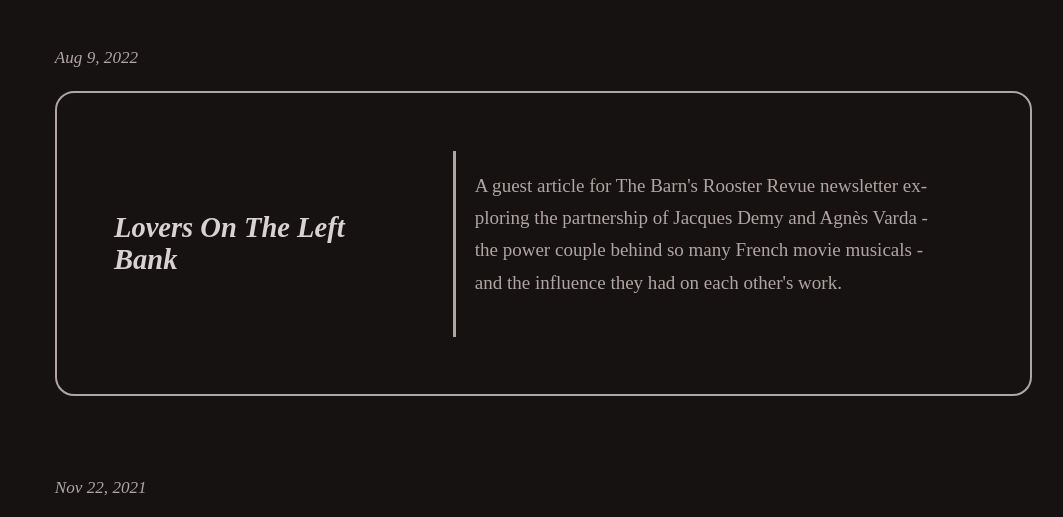
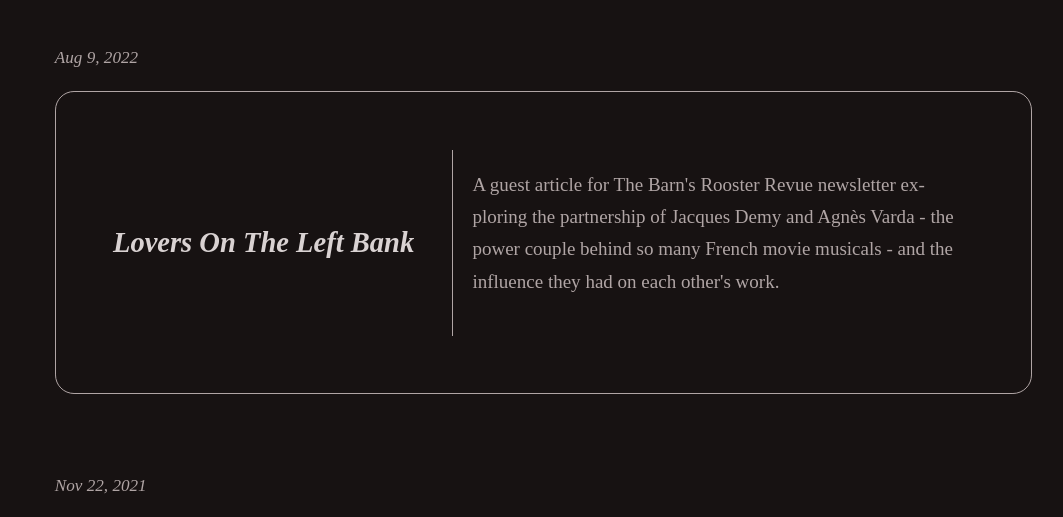
Before and after one commit to TheEMRMusic/Anti-blog, an Eleventy site: page src/posts.njk in a window 1280 px wide. Shown: the part 272-789 px from the top of the page, without its empty margins (108-1171 px from the left). Built offline with nearby package versions, Linux system fonts and the light colour scheme; Eleventy itself is replaced by a stand-in of ours; files that its build step writes are made by us from their sources; a web font is replaced by a local one.

Commit message:
Update main.css

```diff
--- a/src/main.css
+++ b/src/main.css
@@ -258,7 +258,7 @@ table td {
 
 .article_feed {
     border-style: solid;
-    border-width: .15em;
+    border-width: .05em;
     border-radius: 1em;
     padding: 3em;
     margin-bottom: 4em;
@@ -291,6 +291,7 @@ table td {
     justify-content: center;
     align-items: center;
     border-left: solid;
+    border-width: .05em;
 }
 
 .article_title {
```
